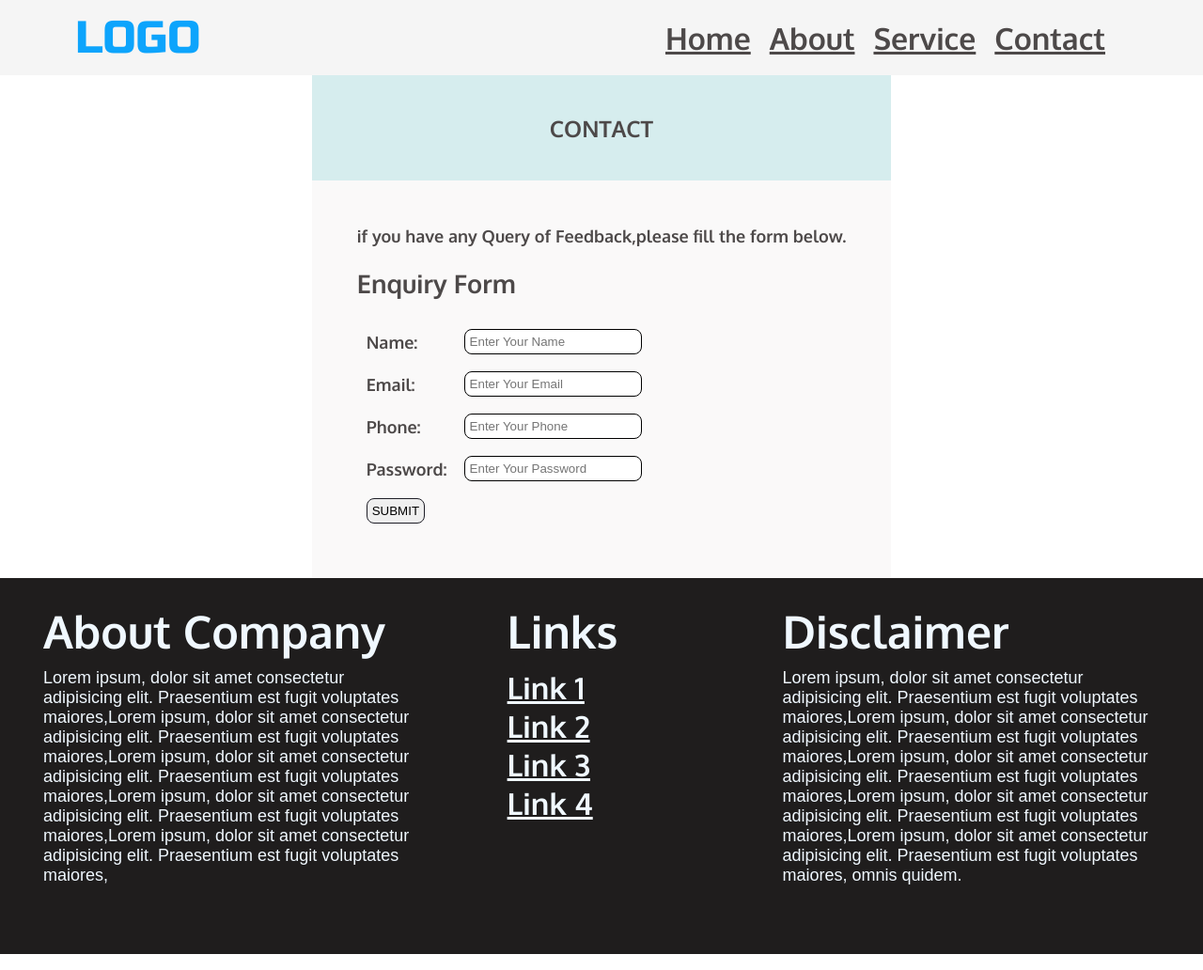
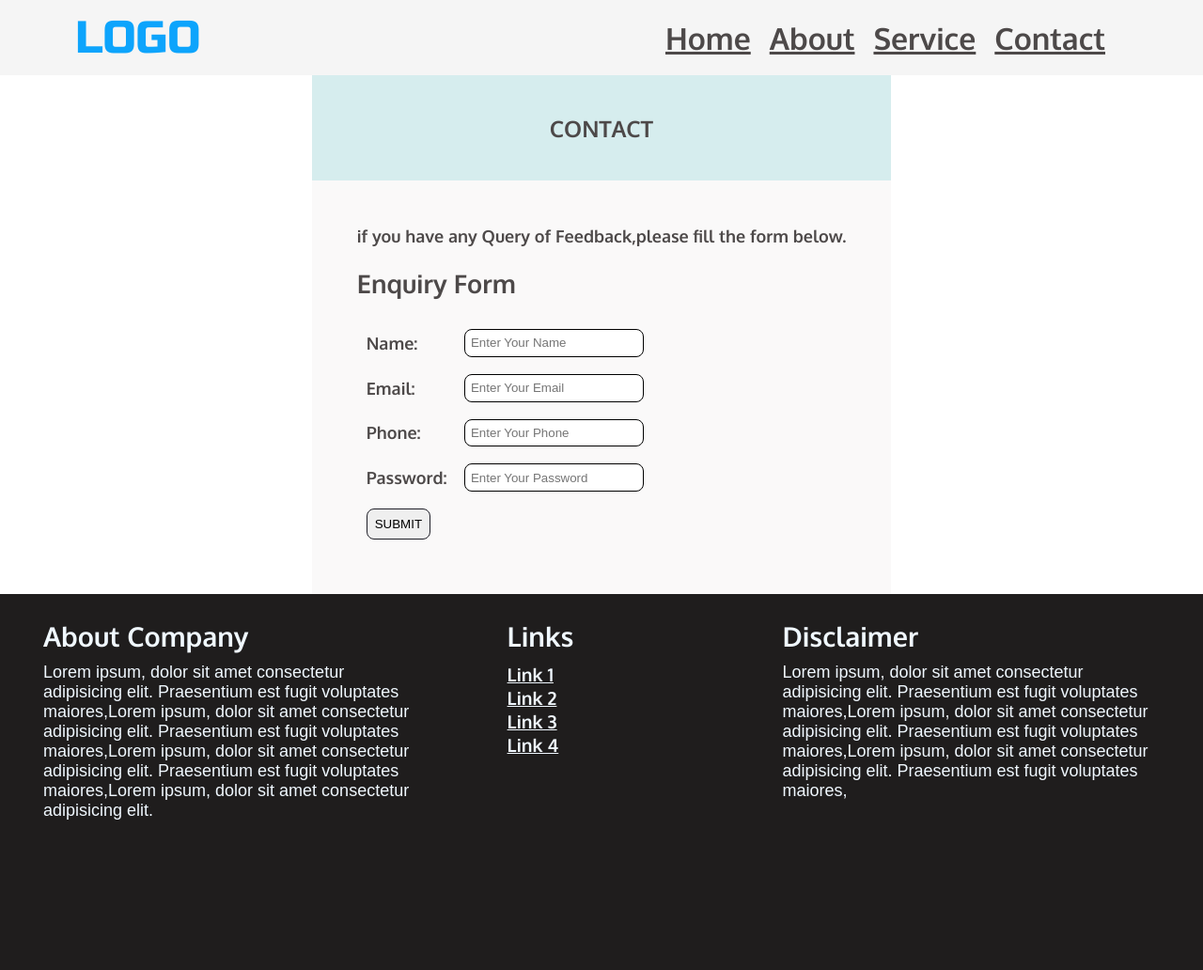
Before and after one commit to kumarbrajesh4001/contact-form-page, a plain HTML site: page index.html in a window 1280 px wide. Shown: the whole page at 94% size. Drawn offline with Linux system fonts and the light colour scheme.

Commit message:
basic update2

```diff
--- a/index.html
+++ b/index.html
@@ -88,7 +88,7 @@
         <div class="footer_about">
             <h2>About Company</h2>
 
-            <p>Lorem ipsum, dolor sit amet consectetur adipisicing elit. Praesentium est fugit voluptates maiores,Lorem ipsum, dolor sit amet consectetur adipisicing elit. Praesentium est fugit voluptates maiores,Lorem ipsum, dolor sit amet consectetur adipisicing elit. Praesentium est fugit voluptates maiores,Lorem ipsum, dolor sit amet consectetur adipisicing elit. Praesentium est fugit voluptates maiores,Lorem ipsum, dolor sit amet consectetur adipisicing elit. Praesentium est fugit voluptates maiores,
+            <p>Lorem ipsum, dolor sit amet consectetur adipisicing elit. Praesentium est fugit voluptates maiores,Lorem ipsum, dolor sit amet consectetur adipisicing elit. Praesentium est fugit voluptates maiores,Lorem ipsum, dolor sit amet consectetur adipisicing elit. Praesentium est fugit voluptates maiores,Lorem ipsum, dolor sit amet consectetur adipisicing elit.
             </p>
         </div>
         <div class="footer_link">
@@ -102,9 +102,7 @@
         <div class="footer_disclaimer">
             <h2>Disclaimer</h2>
 
-            <p>Lorem ipsum, dolor sit amet consectetur adipisicing elit. Praesentium est fugit voluptates maiores,Lorem ipsum, dolor sit amet consectetur adipisicing elit. Praesentium est fugit voluptates maiores,Lorem ipsum, dolor sit amet consectetur adipisicing elit. Praesentium est fugit voluptates maiores,Lorem ipsum, dolor sit amet consectetur adipisicing elit. Praesentium est fugit voluptates maiores,Lorem ipsum, dolor sit amet consectetur adipisicing elit. Praesentium est fugit voluptates maiores,
-                omnis
-                quidem.</p>
+            <p>Lorem ipsum, dolor sit amet consectetur adipisicing elit. Praesentium est fugit voluptates maiores,Lorem ipsum, dolor sit amet consectetur adipisicing elit. Praesentium est fugit voluptates maiores,Lorem ipsum, dolor sit amet consectetur adipisicing elit. Praesentium est fugit voluptates maiores,</p>
 
         </div>
 
--- a/style.css
+++ b/style.css
@@ -83,14 +83,15 @@ td {
 
 td input {
     outline: 0;
-    padding: 5px;
+    padding: 0.4rem;
     border: 1px solid black;
-    border-radius: 8px;
+    border-radius: 0.5rem;
 }
 
 td button {
-    padding: 5px;
-    border-radius: 8px;
+
+    padding: 0.5rem;
+    border-radius: 0.5rem;
     border: 1px solid rgb(30, 30, 39);
     outline: 0;
 }
@@ -140,29 +141,28 @@ footer div a {
 .footer_about {
 
     /* border: 2px solid lightcoral; */
-    font-size: 2rem;
+    font-size: 1.2rem;
     flex: 1;
 }
 
-.footer_link {flex: 0.5;font-size: 2rem;
+.footer_link {flex: 0.5;font-size: 1.2rem;
     display: flex;
     flex-direction: column;
 }
 
-.footer_disclaimer {font-size: 2rem;
+.footer_disclaimer {font-size: 1.2rem;
     flex: 1;
 }
 
 /* footer part End */
 
- @media (max-width:700px) {
+ /* @media (max-width:700px) {
     header nav {
         display: flex;
         align-items: center;
         justify-content: space-between;
         margin: 0.2rem;
-        /* border: 1px solid red; */
-        /* background-color: rgb(102, 102, 109); */
+
     }
     nav a{
         font-size: 1rem;
@@ -172,7 +172,6 @@ footer div a {
         align-items: center;
         justify-content: space-between;
         margin: 1rem;
-        /* border: 1px solid red; */
-        /* background-color: rgb(102, 102, 109); */
+
     }
-}
+}  */
```
